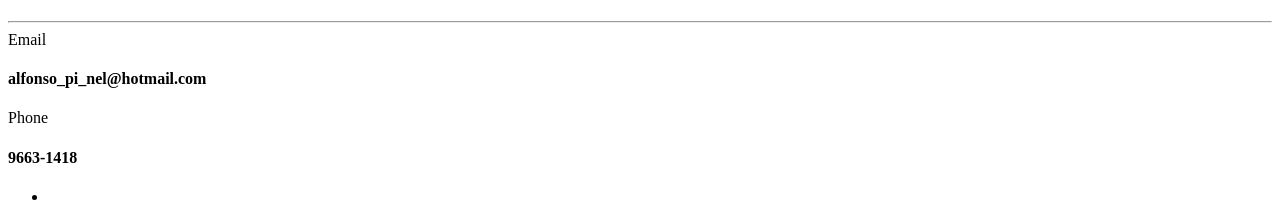
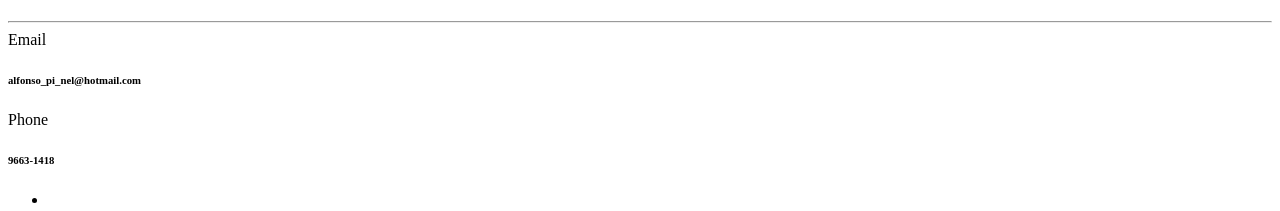
Before and after one commit to Joshep50/ImJoshep50.github.io, a plain HTML site: page src/index.html in a window 1280 px wide. Shown: the part 1534-1745 px from the top of the page. Drawn offline with Linux system fonts and the light colour scheme.

Commit message:
Add files via upload

```diff
--- a/src/index.html
+++ b/src/index.html
@@ -83,6 +83,7 @@ I like dealing with people and especially teaching and transmitting knowledge.
         <h2 class="text-center">Experience</h2>
         <hr>
         <div class="col-xs-6 col-md-3">
+
           <section>
         <h3>Corporate Security Consultants</h3>
         <h4>IT Deparment</h4>
@@ -132,13 +133,13 @@ I like dealing with people and especially teaching and transmitting knowledge.
         <hr>
         <form action="alfonso_pi_nel@hotmail.com"  enctype="text/plain" method="post">
         <div class="form-group">
-          <label for="InputEmail">Email </label> <h4>alfonso_pi_nel@hotmail.com</h4>
+          <label for="InputEmail">Email </label> <h6>alfonso_pi_nel@hotmail.com</h6>
 
 
         </div> <!-- .form-group -->
         <div class="form-group">
           <label for="message">Phone</label>
-          <h4>9663-1418</h4>
+          <h6>9663-1418</h6>
         </div> <!-- .form-group -->
 
       </form>
--- a/src/style.scss
+++ b/src/style.scss
@@ -26,10 +26,11 @@ main {
 */
 
 
-h4{
+h6{
   font-size: 20px;
   text-align: center;
-
+ margin-bottom: 2px;
+    margin-top: 0.1px;
 
 }
 
@@ -85,8 +86,8 @@ div#contact.jumbotron {
 
 .jumbotron {
   // Stops gaps between jumbotrons
-  padding-top: 150px;
-  padding-bottom: 150px;
+  padding-top: 130px;
+  padding-bottom: 130px;
   margin-bottom: 0;
 }
 
@@ -129,7 +130,7 @@ div#contact.jumbotron {
 .navbar-inverse {
   transition: all 0.2s ease-in;
 }
-// Portfolio Header to include more websites
+// Portfolio Header to include more websites or text
 .thumbnail {
   cursor: pointer;
   position: relative;
```
Also changed, not shown: dist/index.html (+3 -2 lines), dist/style.css.
